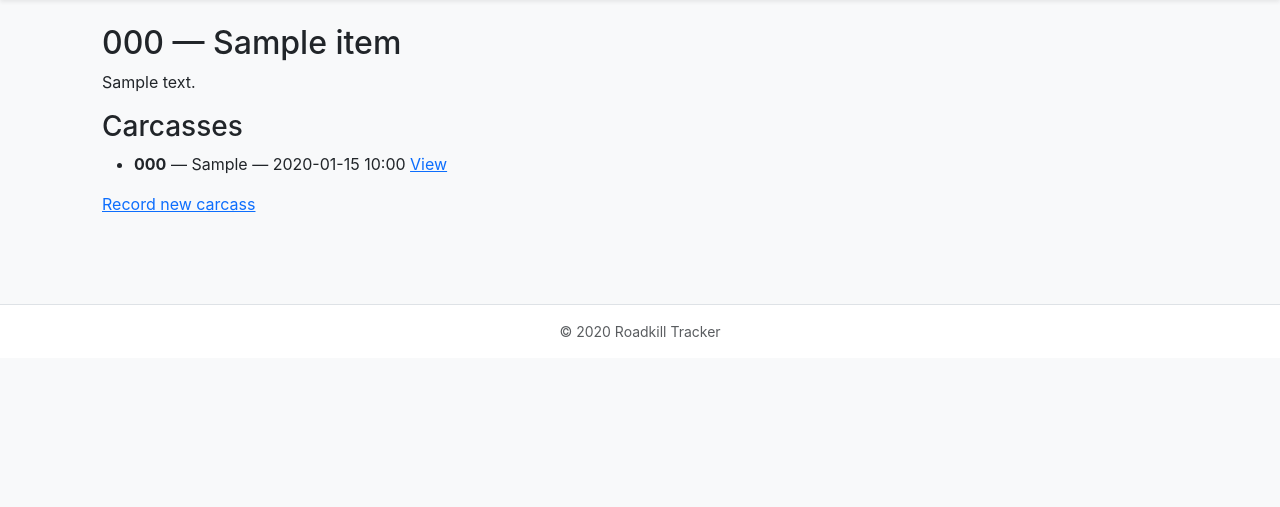
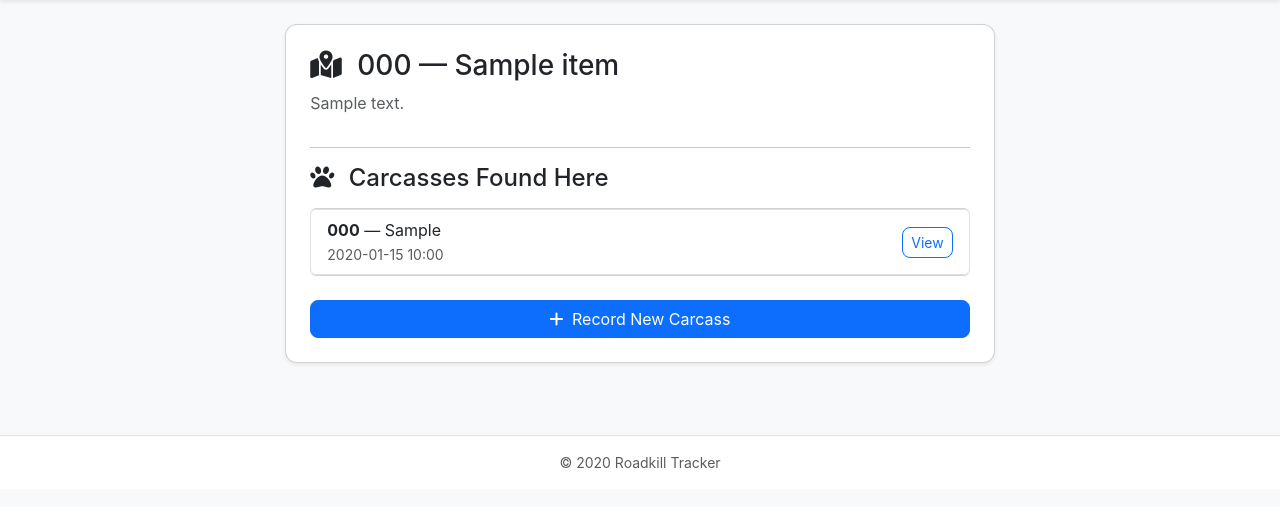
Before and after one commit to prashantwct/Roadkill, a Flask app: template templates/site.html in a window 1280 px wide. Shown: the part 56-563 px from the top of the page. Run offline with Flask 3, Linux system fonts and the light colour scheme; tables that the repository leaves empty hold one stand-in row (values such as "Sample post"); the template is opened without the code that fills it: values that come from a table or form of the project are taken from there, most other values are stand-ins (such as "Sample title", 1, 10 or a date in 2020).

Commit message:
Update site.html

```diff
--- a/templates/site.html
+++ b/templates/site.html
@@ -1,20 +1,62 @@
 {% extends "base.html" %}
 {% block content %}
-  <h2>{{ s.code }} — {{ s.name }}</h2>
-  <p>{{ s.description }}</p>
 
-  <h3>Carcasses</h3>
-  <ul>
-    {% for c in carcasses %}
-      <li>
-        <!-- NEW: Carcass Code -->
-        <b>{{ c.code }}</b> — {{ c.species }} —
-        {{ c.datetime_found.strftime('%Y-%m-%d %H:%M') }}
+<div class="row justify-content-center">
+  <div class="col-lg-8">
 
-        <a href="{{ url_for('view_carcass', carcass_id=c.id) }}">View</a>
-      </li>
-    {% endfor %}
-  </ul>
+    <div class="card shadow-sm p-4">
 
-  <p><a href="{{ url_for('new_carcass', site_id=s.id) }}">Record new carcass</a></p>
+      <h3 class="mb-2">
+        <i class="fa-solid fa-map-location-dot me-2"></i>
+        {{ s.code }} — {{ s.name }}
+      </h3>
+
+      {% if s.description %}
+      <p class="text-muted">{{ s.description }}</p>
+      {% endif %}
+
+      <hr>
+
+      <h4 class="mb-3">
+        <i class="fa-solid fa-paw me-2"></i>
+        Carcasses Found Here
+      </h4>
+
+      {% if carcasses %}
+        <ul class="list-group mb-4">
+          {% for c in carcasses %}
+            <li class="list-group-item d-flex justify-content-between align-items-center">
+
+              <div>
+                <strong>{{ c.code }}</strong>
+                — {{ c.species or 'Unknown' }}
+                <br>
+                <small class="text-muted">
+                  {{ c.datetime_found.strftime('%Y-%m-%d %H:%M') }}
+                </small>
+              </div>
+
+              <a class="btn btn-sm btn-outline-primary"
+                 href="{{ url_for('view_carcass', carcass_id=c.id) }}">
+                View
+              </a>
+
+            </li>
+          {% endfor %}
+        </ul>
+      {% else %}
+        <p class="text-muted">No carcasses recorded at this site yet.</p>
+      {% endif %}
+
+      <a href="{{ url_for('new_carcass', site_id=s.id) }}"
+         class="btn btn-primary w-100">
+        <i class="fa-solid fa-plus me-1"></i>
+        Record New Carcass
+      </a>
+
+    </div>
+
+  </div>
+</div>
+
 {% endblock %}
```
